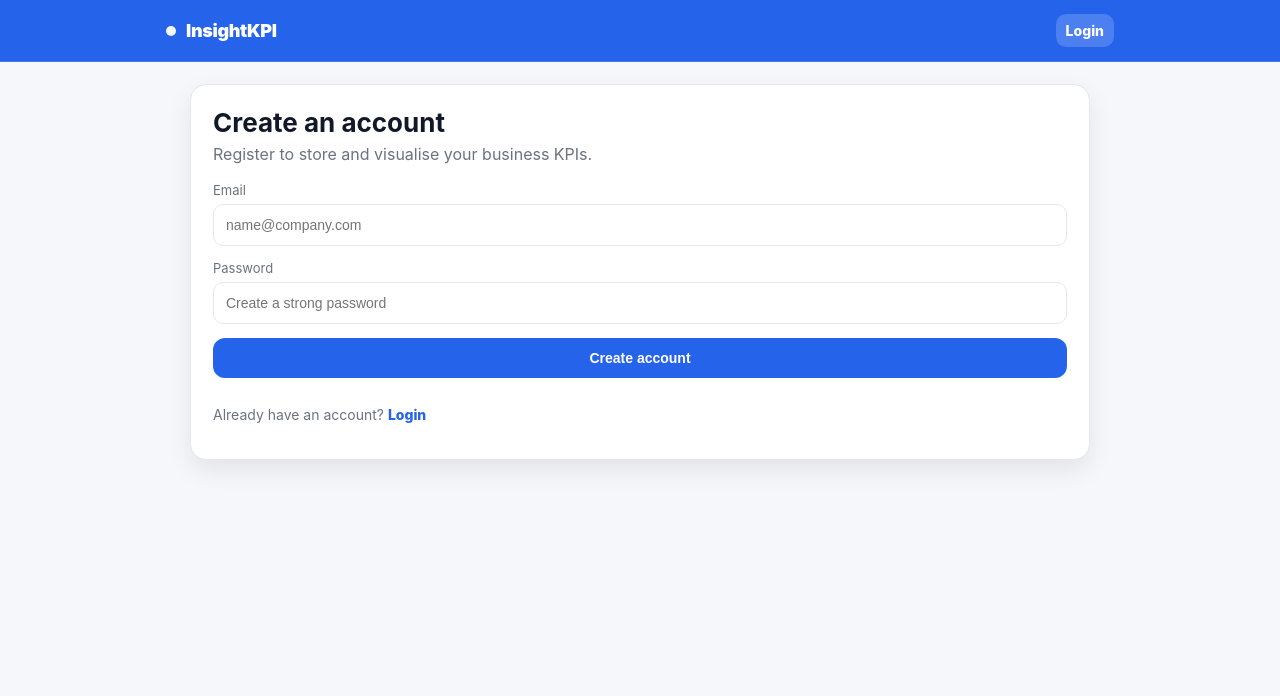
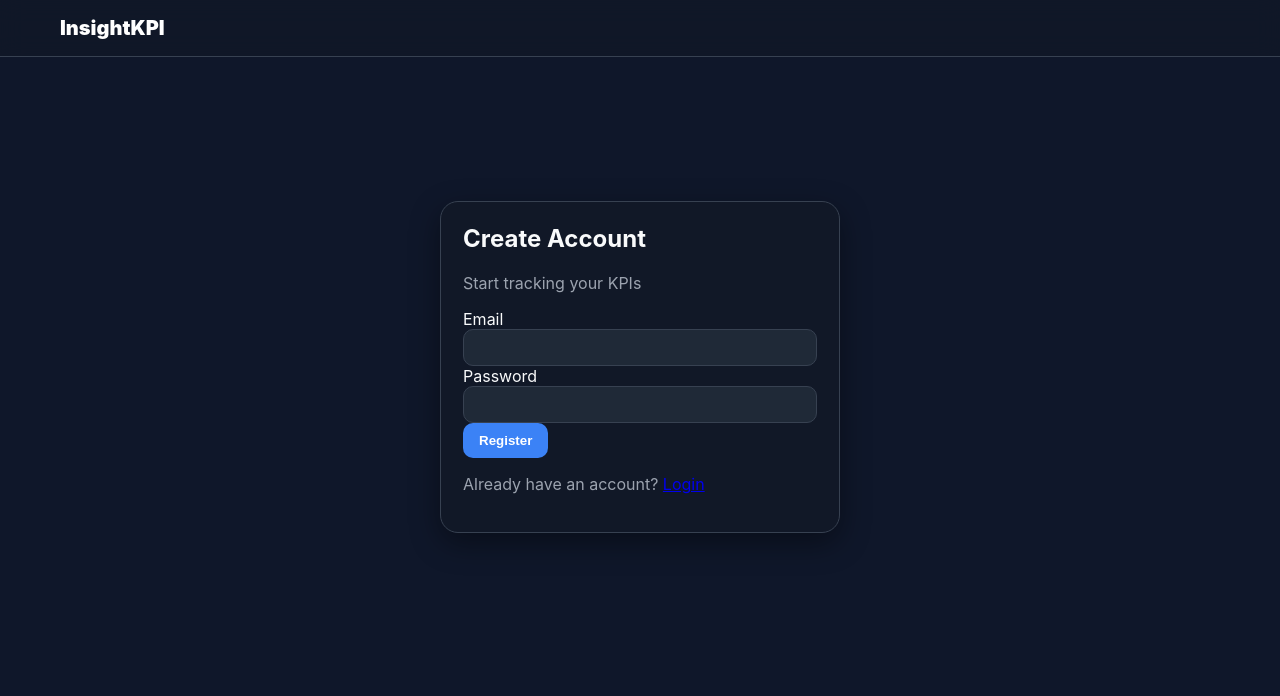
Before and after one commit to hamidmiakheiluni/insightkpi, a Flask app: page /register in a window 1280 px wide. Shown: the top 696 px of the page. Run offline with Flask 3, Linux system fonts and the light colour scheme.

Commit message:
premium UI full upgrade

```diff
--- a/app/static/styles.css
+++ b/app/static/styles.css
@@ -1,401 +1,200 @@
+/* ===== PREMIUM DESIGN SYSTEM ===== */
+
 :root {
-  --bg: #f7f7fb;
-  --card: #ffffff;
-  --text: #111827;
-  --muted: #6b7280;
-  --border: #e5e7eb;
+  --bg: #0f172a;
+  --card: #111827;
+  --card-light: #1f2937;
+  --text: #f9fafb;
+  --muted: #9ca3af;
+  --border: #374151;
 
-  --primary: #2563eb;
-  --primary-hover: #1d4ed8;
-  --danger: #dc2626;
+  --primary: #3b82f6;
+  --primary-hover: #2563eb;
+  --success: #22c55e;
+  --warning: #f59e0b;
+  --danger: #ef4444;
 
-  --shadow: 0 10px 25px rgba(0,0,0,0.08);
+  --shadow: 0 10px 30px rgba(0,0,0,0.4);
 }
 
-* { box-sizing: border-box; }
+* {
+  box-sizing: border-box;
+}
 
 body {
   margin: 0;
-  font-family: -apple-system, BlinkMacSystemFont, "Segoe UI", Roboto, Arial, sans-serif;
-  background: #f5f7fb; /* 🔥 upgraded */
+  font-family: -apple-system, BlinkMacSystemFont, "Segoe UI", Roboto;
+  background: var(--bg);
   color: var(--text);
 }
 
-/* Container */
+/* ===== CONTAINER ===== */
 .container {
-  max-width: 980px;
-  margin: 0 auto;
-  padding: 22px 16px;
+  max-width: 1200px;
+  margin: auto;
+  padding: 30px 20px;
 }
 
-/* Top bar */
+/* ===== NAVBAR ===== */
 .topbar {
-  background: var(--primary);
-  color: #fff;
-  border-bottom: 1px solid rgba(255,255,255,0.15);
+  background: rgba(17,24,39,0.8);
+  backdrop-filter: blur(12px);
+  border-bottom: 1px solid var(--border);
 }
 
 .topbar__inner {
-  max-width: 980px;
-  margin: 0 auto;
-  padding: 14px 16px;
+  max-width: 1200px;
+  margin: auto;
+  padding: 16px 20px;
   display: flex;
   justify-content: space-between;
   align-items: center;
-  gap: 14px;
 }
 
 .brand {
+  font-size: 20px;
   font-weight: 900;
-  letter-spacing: -0.02em;
-  font-size: 18px;
-  display: flex;
-  align-items: center;
-  gap: 10px;
-}
-
-.brand-badge {
-  width: 10px;
-  height: 10px;
-  background: #fff;
-  border-radius: 999px;
-  opacity: 0.95;
+  color: white;
 }
 
 .nav-links {
   display: flex;
-  align-items: center;
-  gap: 8px;
-  flex-wrap: wrap;
-  justify-content: flex-end;
+  gap: 10px;
 }
 
 .nav-link {
-  color: #fff;
+  color: var(--muted);
   text-decoration: none;
-  font-weight: 800;
-  font-size: 14px;
-  padding: 8px 10px;
+  padding: 8px 12px;
   border-radius: 10px;
+  font-weight: 700;
   transition: 0.2s;
-  display: inline-flex;
-  align-items: center;
-  gap: 8px;
 }
 
 .nav-link:hover {
-  background: rgba(255,255,255,0.14);
-  transform: translateY(-1px); /* 🔥 added */
+  background: rgba(255,255,255,0.08);
+  color: white;
 }
 
 .nav-link.primary {
-  background: rgba(255,255,255,0.18);
+  background: var(--primary);
+  color: white;
 }
 
 .nav-link.primary:hover {
-  background: rgba(255,255,255,0.26);
+  background: var(--primary-hover);
 }
 
-/* Cards */
+/* ===== CARDS ===== */
 .card {
   background: var(--card);
+  border-radius: 18px;
+  padding: 22px;
+  margin-bottom: 20px;
+  box-shadow: var(--shadow);
   border: 1px solid var(--border);
-  border-radius: 16px; /* 🔥 improved */
-  box-shadow: var(--shadow);
-  padding: 22px;
 }
 
-/* 🔥 Center login/register nicely */
-.card {
-  max-width: 900px;
-  margin: auto;
-}
-
-.card h2 {
-  margin: 0 0 6px;
-  font-size: 26px;
+/* ===== TEXT ===== */
+h2, h3 {
+  margin-top: 0;
 }
 
 .subtitle {
-  margin: 0 0 18px;
   color: var(--muted);
 }
 
-/* Forms */
-.form {
-  display: grid;
-  gap: 14px;
-}
-
-.label {
-  font-size: 13px;
-  color: var(--muted);
-  margin-bottom: 6px;
-  display: block;
-}
-
-.input {
-  width: 100%;
-  padding: 12px 12px;
-  border: 1px solid var(--border);
-  border-radius: 10px;
-  outline: none;
-  font-size: 14px;
-  background: #fff;
-}
-
-.input:focus {
-  border-color: rgba(37,99,235,0.6);
-  box-shadow: 0 0 0 4px rgba(37,99,235,0.15);
-}
-
-.row {
-  display: grid;
-  gap: 14px;
-}
-
-@media (min-width: 720px) {
-  .row.two {
-    grid-template-columns: 1fr 1fr;
-  }
-}
-
-/* Buttons */
+/* ===== BUTTONS ===== */
 .btn {
   background: var(--primary);
-  color: #fff;
-  border: 0;
-  padding: 12px 14px;
-  border-radius: 12px; /* 🔥 upgraded */
+  color: white;
+  border: none;
+  padding: 10px 16px;
+  border-radius: 10px;
   cursor: pointer;
-  font-weight: 800;
-  font-size: 14px;
+  font-weight: 700;
   transition: 0.2s;
 }
 
 .btn:hover {
   background: var(--primary-hover);
-  transform: translateY(-2px); /* 🔥 added */
-  box-shadow: 0 8px 25px rgba(0,0,0,0.12); /* 🔥 added */
+  transform: translateY(-2px);
 }
 
-.small {
-  font-size: 14px;
-  color: var(--muted);
+/* ===== FORMS ===== */
+.form-group {
+  display: flex;
+  flex-direction: column;
 }
 
-.small a {
-  color: var(--primary);
-  text-decoration: none;
-  font-weight: 800;
+input, select {
+  padding: 10px;
+  border-radius: 10px;
+  border: 1px solid var(--border);
+  background: var(--card-light);
+  color: white;
 }
 
-/* View toggle */
-.view-toggle {
-  display: flex;
-  gap: 10px;
-  flex-wrap: wrap;
-  margin: 10px 0 18px;
-  align-items: center;
-}
-
-.view-pill {
-  text-decoration: none;
-  font-weight: 900;
-  font-size: 13px;
-  padding: 8px 12px;
-  border-radius: 999px;
-  border: 1px solid var(--border);
-  color: #1f2937;
-  background: #fff;
-}
-
-.view-pill:hover {
-  border-color: rgba(37,99,235,0.35);
-  box-shadow: 0 0 0 4px rgba(37,99,235,0.10);
-}
-
-.view-pill.active {
-  background: var(--primary);
-  color: #fff;
-  border-color: var(--primary);
-}
-
-/* Flash messages */
-.flash {
-  border: 1px solid var(--border);
-  border-radius: 10px;
-  padding: 10px 12px;
-  margin-bottom: 14px;
-  background: #fff;
-}
-
-.flash.danger { border-color: rgba(220,38,38,0.35); background: rgba(220,38,38,0.06); }
-.flash.success { border-color: rgba(34,197,94,0.35); background: rgba(34,197,94,0.08); }
-.flash.info { border-color: rgba(59,130,246,0.35); background: rgba(59,130,246,0.08); }
-.flash.warning { border-color: rgba(245,158,11,0.35); background: rgba(245,158,11,0.10); }
-
-/* Tables */
-table {
-  width: 100%;
-  border-collapse: collapse;
-  margin-top: 12px;
-  background: #fff;
-  border: 1px solid var(--border);
-  border-radius: 14px; /* 🔥 improved */
-  overflow: hidden;
-}
-
-th, td {
-  padding: 12px 12px;
-  border-bottom: 1px solid var(--border);
-  text-align: left;
-}
-
-th {
-  background: #f3f4f6;
-  font-size: 13px;
-  color: #374151;
-  font-weight: 800; /* 🔥 added */
-}
-
-hr {
-  border: none;
-  border-top: 1px solid var(--border);
-  margin: 16px 0;
-}
-
-/* Status badges */
-.badge {
-  display: inline-block;
-  font-weight: 900;
-  font-size: 12px;
-  padding: 6px 10px;
-  border-radius: 999px;
-  border: 1px solid var(--border);
-}
-
-.badge.green { background: rgba(34,197,94,0.15); border-color: rgba(34,197,94,0.35); color: #065f46; }
-.badge.amber { background: rgba(245,158,11,0.18); border-color: rgba(245,158,11,0.40); color: #92400e; }
-.badge.red   { background: rgba(220,38,38,0.12); border-color: rgba(220,38,38,0.35); color: #7f1d1d; }
-.badge.unknown { background: rgba(107,114,128,0.10); border-color: rgba(107,114,128,0.25); color: #374151; }
-
-/* Behind Target */
-.behind-box {
-  border: 1px solid rgba(245,158,11,0.35);
-  background: rgba(245,158,11,0.10);
-  border-radius: 14px;
-  padding: 14px;
-}
-
-.behind-title {
-  font-weight: 950;
-  font-size: 16px;
-}
-
-.behind-sub {
-  color: #6b7280;
-  font-size: 13px;
-}
-
-.behind-list {
-  list-style: none;
-  padding: 0;
-  margin: 0;
-  display: grid;
-  gap: 10px;
-}
-
-.behind-item {
-  display: flex;
-  gap: 10px;
-  flex-wrap: wrap;
-}
-
-/* 🔥 KPI SUMMARY CARDS (NEW FEATURE) */
+/* ===== GRID ===== */
 .stats-grid {
   display: grid;
-  grid-template-columns: repeat(auto-fit, minmax(180px, 1fr));
-  gap: 14px;
-  margin-bottom: 20px;
+  grid-template-columns: repeat(auto-fit, minmax(220px, 1fr));
+  gap: 16px;
 }
 
 .stat-card {
-  background: #fff;
+  background: var(--card-light);
+  padding: 20px;
   border-radius: 16px;
-  padding: 18px;
-  border: 1px solid var(--border);
-  box-shadow: var(--shadow);
   transition: 0.2s;
 }
 
 .stat-card:hover {
-  transform: translateY(-3px);
+  transform: translateY(-4px);
 }
 
 .stat-title {
-  font-size: 13px;
   color: var(--muted);
-  font-weight: 700;
 }
 
 .stat-value {
   font-size: 28px;
   font-weight: 900;
-  margin-top: 6px;
 }
 
-/* DASHBOARD IMPROVEMENTS */
-
-.container {
-  max-width: 1200px;
+/* ===== BADGES ===== */
+.badge {
+  padding: 6px 10px;
+  border-radius: 999px;
+  font-size: 12px;
+  font-weight: 800;
 }
 
-.card + .card {
-  margin-top: 16px;
-}
+.badge.green { background: rgba(34,197,94,0.2); color: #4ade80; }
+.badge.amber { background: rgba(245,158,11,0.2); color: #fbbf24; }
+.badge.red { background: rgba(239,68,68,0.2); color: #f87171; }
 
-h3 {
-  margin-top: 0;
-}
-
-/* FILTERS */
+/* ===== FILTERS ===== */
 .filter-form {
   display: grid;
   grid-template-columns: repeat(auto-fit, minmax(180px, 1fr));
   gap: 12px;
-  align-items: end;
 }
 
-.form-group {
-  display: flex;
-  flex-direction: column;
-}
-
-.form-group label {
-  font-size: 13px;
-  margin-bottom: 6px;
-  color: var(--muted);
-}
-
-.form-group input,
-.form-group select {
-  padding: 10px;
-  border-radius: 10px;
-  border: 1px solid var(--border);
-}
-
-.form-actions {
-  display: flex;
-  align-items: end;
-}
-
-/* ACTIVE NAV */
-.nav-link.active {
-  background: rgba(255,255,255,0.2);
-}
-
-/* CHART */
+/* ===== CHART ===== */
 canvas {
   margin-top: 10px;
 }
+
+/* ===== AUTH CENTER ===== */
+.auth-container {
+  display: flex;
+  justify-content: center;
+  align-items: center;
+  height: 80vh;
+}
+
+.auth-card {
+  width: 100%;
+  max-width: 400px;
+}
--- a/app/templates/register.html
+++ b/app/templates/register.html
@@ -8,47 +8,42 @@
 
 <div class="topbar">
   <div class="topbar__inner">
-    <div class="brand">
-      <span class="brand-badge"></span>
-      InsightKPI
-    </div>
-    <div class="nav-links">
-      <a class="nav-link primary" href="/login">Login</a>
-    </div>
+    <div class="brand">InsightKPI</div>
   </div>
 </div>
 
-<div class="container">
-  <div class="card">
-    <h2>Create an account</h2>
-    <p class="subtitle">Register to store and visualise your business KPIs.</p>
+<div class="auth-container">
+  <div class="card auth-card">
+
+    <h2>Create Account</h2>
+    <p class="subtitle">Start tracking your KPIs</p>
 
     {% with messages = get_flashed_messages(with_categories=true) %}
-      {% if messages %}
-        {% for category, message in messages %}
-          <div class="flash {{ category }}">{{ message }}</div>
-        {% endfor %}
-      {% endif %}
+      {% for category, message in messages %}
+        <div class="flash {{ category }}">{{ message }}</div>
+      {% endfor %}
     {% endwith %}
 
     <form method="post" class="form">
-      <div>
-        <label class="label">Email</label>
-        <input class="input" name="email" type="email" placeholder="name@company.com" required>
+
+      <div class="form-group">
+        <label>Email</label>
+        <input name="email" type="email" required>
       </div>
 
-      <div>
-        <label class="label">Password</label>
-        <input class="input" name="password" type="password" placeholder="Create a strong password" required>
+      <div class="form-group">
+        <label>Password</label>
+        <input name="password" type="password" required>
       </div>
 
-      <button class="btn" type="submit">Create account</button>
+      <button class="btn">Register</button>
 
-      <p class="small">
-        Already have an account?
-        <a href="/login">Login</a>
+      <p class="subtitle">
+        Already have an account? <a href="/login">Login</a>
       </p>
+
     </form>
+
   </div>
 </div>
 
```
Also changed, not shown: app/templates/dashboard.html (+13 -3 lines), app/templates/home.html (+12 -12 lines), app/templates/login.html (+18 -25 lines).
